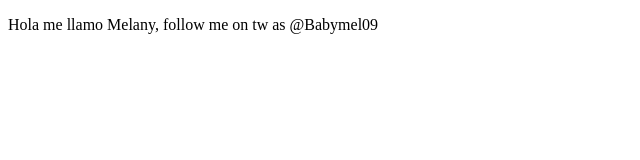
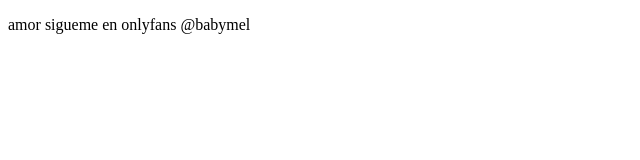
Before and after one commit to melsanchez/proyectoDemoCursoPrework, a plain HTML site: page index.html in a window 1280 px wide. Shown: the whole page, without its empty margins (0-640 px from the left). Drawn offline with Linux system fonts and the light colour scheme.

Commit message:
Cambios agregamos sitio de onlyfans

```diff
--- a/index.html
+++ b/index.html
@@ -6,6 +6,6 @@
     <title>Helloooo</title>
 </head>
 <body>
-    <p>Hola me llamo Melany, follow me on tw as @Babymel09</p>
+    <p>amor sigueme en onlyfans @babymel</p>
 </body>
 </html>
```
